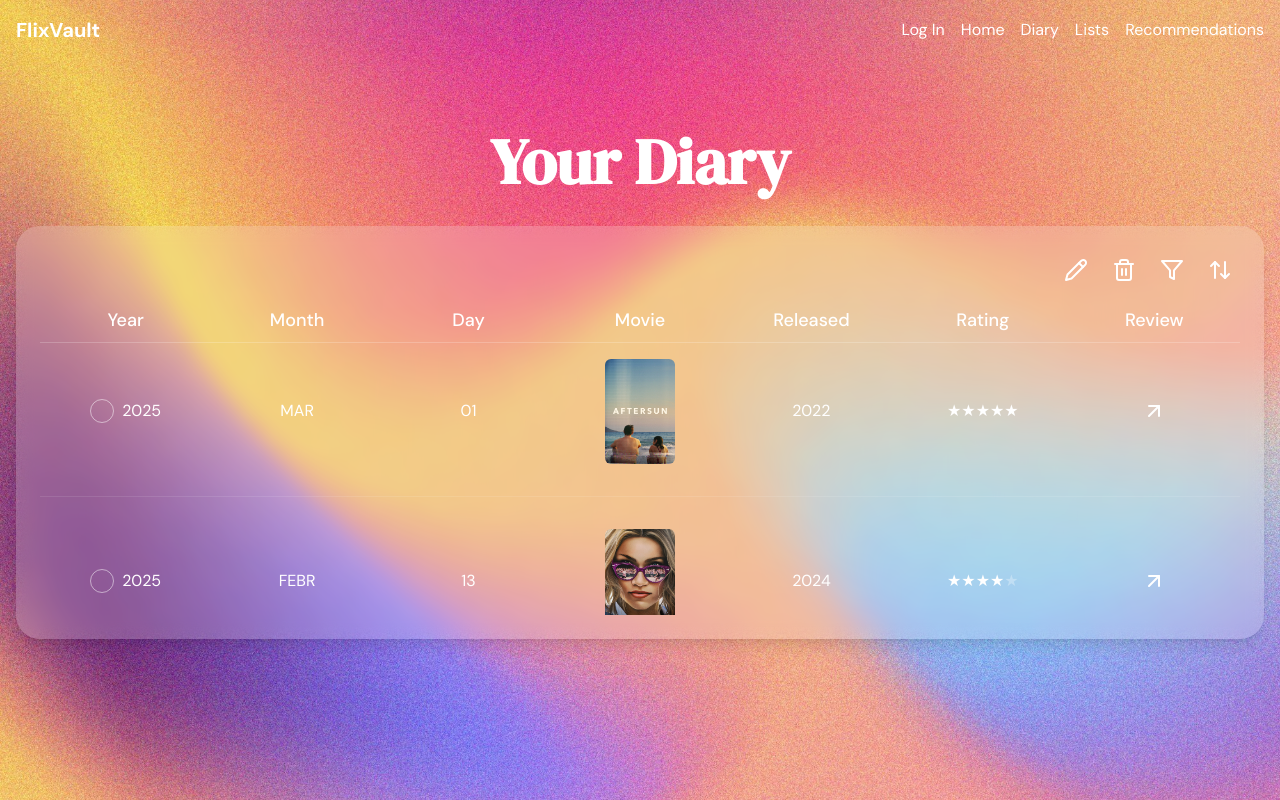
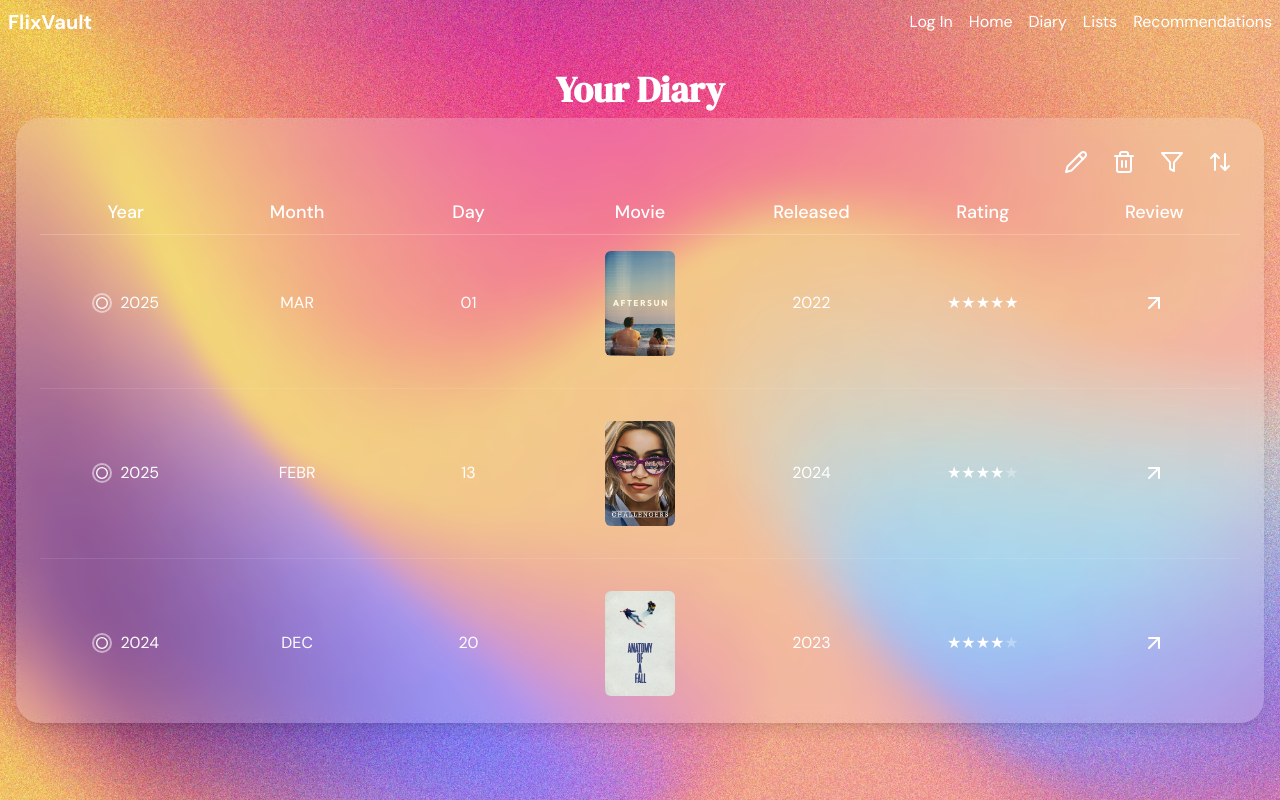
Before and after one commit to alexiab5/FlixVault, a Next.js app: page /diary in a window 1280 px wide. Built offline with nearby package versions, Linux system fonts and the light colour scheme; grey boxes are pictures that could not be loaded.

Commit message:
Added radio buttons and fixed table layout in diary

```diff
--- a/src/app/components/Header.js
+++ b/src/app/components/Header.js
@@ -2,9 +2,9 @@ import Link from 'next/link';
 
 export default function Header() {
     return (
-        <header className="bg-transparent text-white p-4 fixed top-0 left-0 right-0">
+        <header className="bg-transparent text-white p-2 fixed top-0 left-0 right-0">
           <div className="max-w-7xl mx-auto flex justify-between items-center">
-            <p className="text-xl font-bold ">FlixVault</p>
+            <p className="text-xl font-bold  ">FlixVault</p>
             <nav className="space-x-4">
             <Link href="/login" className="hover:underline">
                 Log In
--- a/src/app/components/Icons.js
+++ b/src/app/components/Icons.js
@@ -33,6 +33,12 @@ const Icons = {
         <path d="M7 7h10v10"/>
       </svg>
     ),
+    RadioButton: ({ checked }) => (
+        <svg xmlns="http://www.w3.org/2000/svg" width="24" height="24" viewBox="0 0 24 24" fill="none" stroke="currentColor" strokeWidth="2" strokeLinecap="round" strokeLinejoin="round">
+          <circle cx="12" cy="12" r="8" fill={checked ? "white" : "none"} stroke="white" strokeWidth="2"/>
+          {checked && <circle cx="12" cy="12" r="4" fill="white" />}
+        </svg>
+      ),
   };
 
   export default Icons;
--- a/src/app/diary/page.js
+++ b/src/app/diary/page.js
@@ -16,7 +16,7 @@ const Card = ({ className, children, ...props }) => {
 
 // Custom Button Component
 const buttonVariants = {
-  ghost: 'bg-transparent hover:bg-white/10 text-white rounded-full p-2',
+  ghost: 'bg-transparent hover:bg-white/10 text-white rounded-full p-2 cursor-pointer',
 };
 
 const Button = ({ className, variant = 'ghost', size = 'icon', children, ...props }) => {
@@ -75,11 +75,23 @@ const movieData = [
 export default function MovieDiary() {
   const [movies] = useState(movieData);
 
+  // State for radio button checked status
+  const [checkedMovie, setCheckedMovie] = useState(null);
+
+  // Handle the radio button toggle
+  const handleRadioClick = (movieId) => {
+    if (checkedMovie === movieId) {
+      setCheckedMovie(null); // Uncheck if clicked again
+    } else {
+      setCheckedMovie(movieId); // Check the clicked movie
+    }
+  };
+
   return (
     <div className="container mx-auto px-4 py-8">
       {/* Main Content */}
-      <div className="text-center mb-8">
-        <h1 className="text-5xl font-bold text-white mb-8">Your Diary</h1>
+      <div className="text-center mb-3">
+        <h2 className="text-2xl font-bold text-white mb-1">Your Diary</h2>
 
         <Card>
           {/* Action Buttons */}
@@ -110,12 +122,18 @@ export default function MovieDiary() {
           </div>
 
           {/* Movie Entries */}
-          <div className="max-h-[calc(4*4rem)] overflow-y-auto"> {/* Limits the height to show only 4 entries */}
+          <div className="max-h-[calc(7*4rem)] overflow-y-auto">
             <div className="space-y-8">
               {movies.map((movie) => (
                 <div key={movie.id} className="grid grid-cols-7 items-center text-white border-b border-white/10 pb-8">
                   <div className="flex justify-center items-center">
-                    <div className="w-6 h-6 rounded-full border border-white/50 flex items-center justify-center mr-2"></div>
+                    {/* Radio button SVG from Icons */}
+                    <div
+                      onClick={() => handleRadioClick(movie.id)}
+                      className="w-5 h-5 rounded-full border-2 border-white/50 flex items-center justify-center mr-2 cursor-pointer"
+                    >
+                      <Icons.RadioButton checked={checkedMovie === movie.id} />
+                    </div>
                     <span>{movie.year}</span>
                   </div>
                   <div className="text-center">{movie.month}</div>
```
